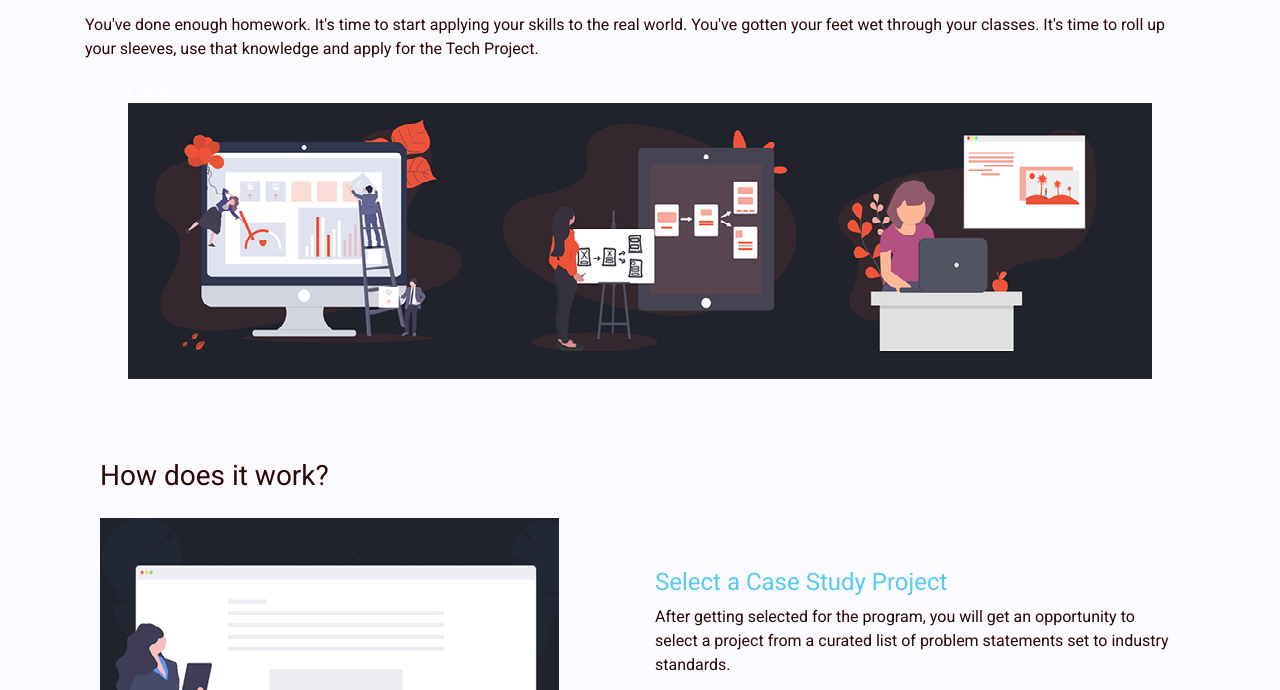
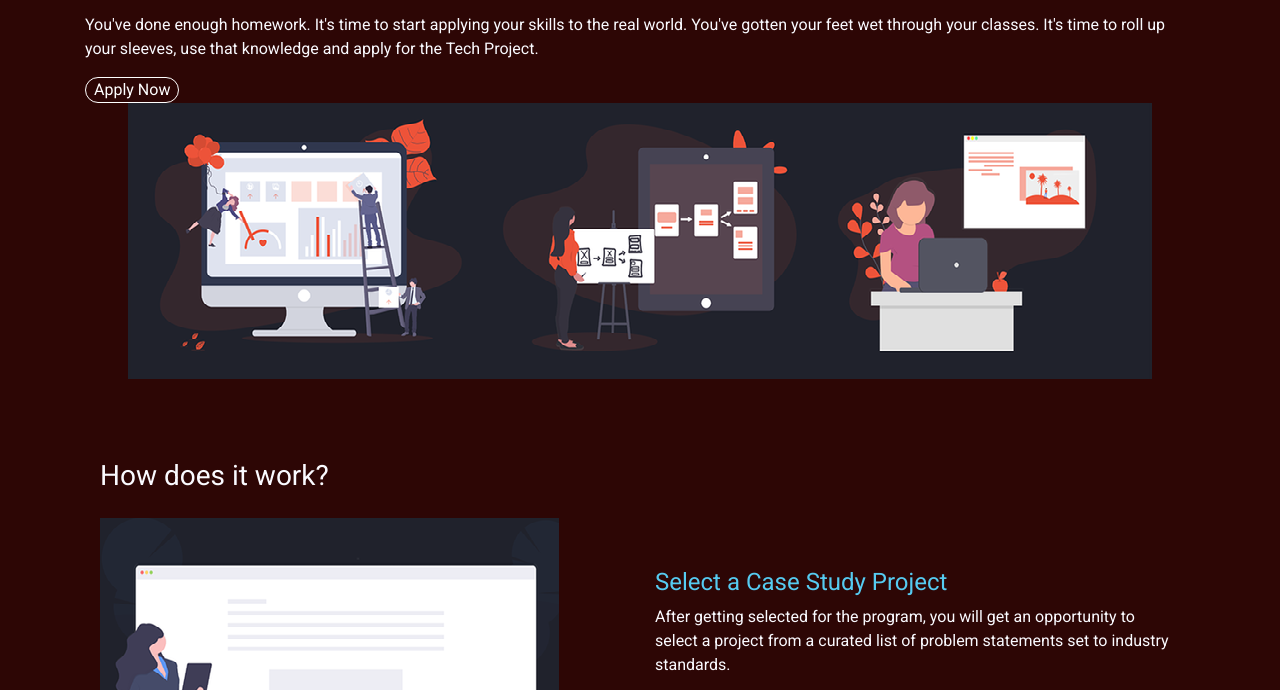
Before and after one commit to aionescu219/aionescu219.github.io, a plain HTML site: page index.html in a window 1280 px wide. Shown: the part 248-938 px from the top of the page. Drawn offline with nearby package versions, Linux system fonts and the light colour scheme.

Commit message:
different colors

```diff
--- a/css/style.css
+++ b/css/style.css
@@ -1,7 +1,7 @@
 body {
     font-family: 'Roboto', sans-serif;
-    color: #2d0605;
-    background-color:#fafaff;
+    color: #fafaff;
+    background-color:#2d0605;
 }
 
 a {
```
